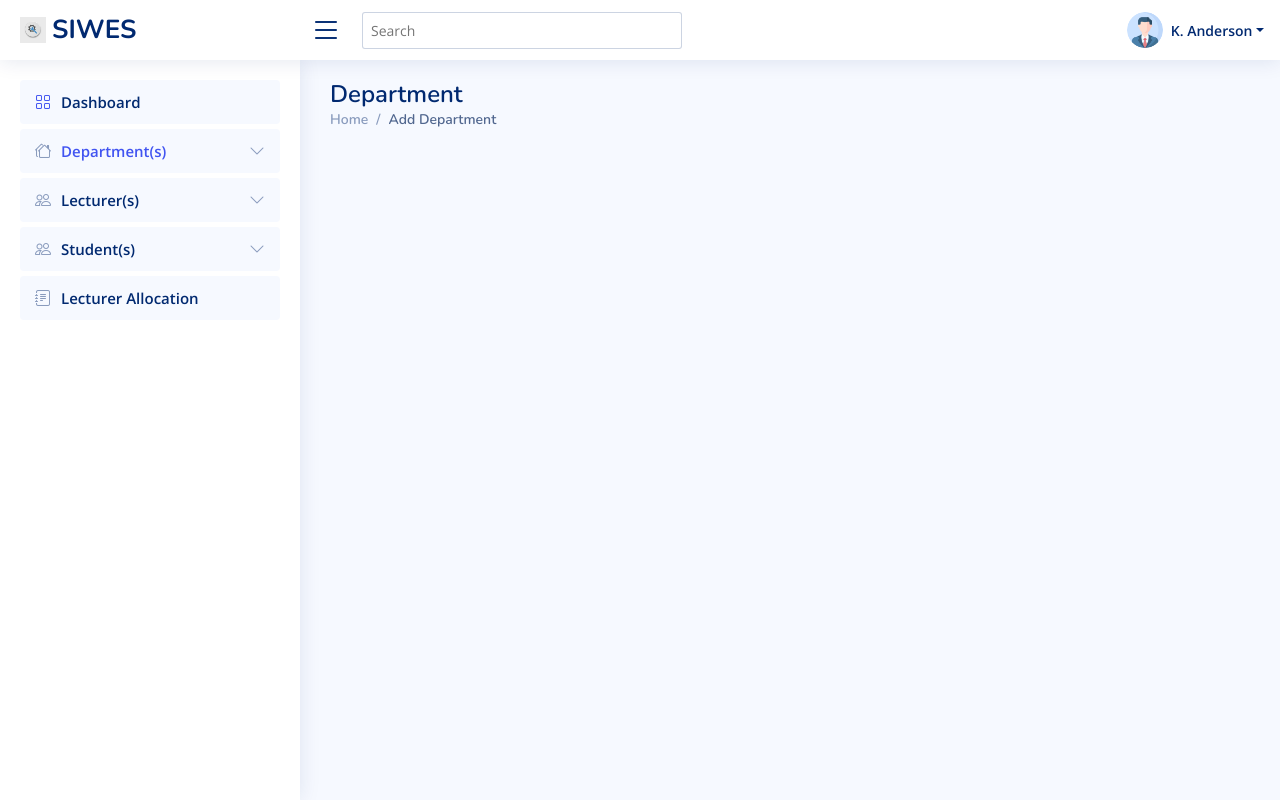
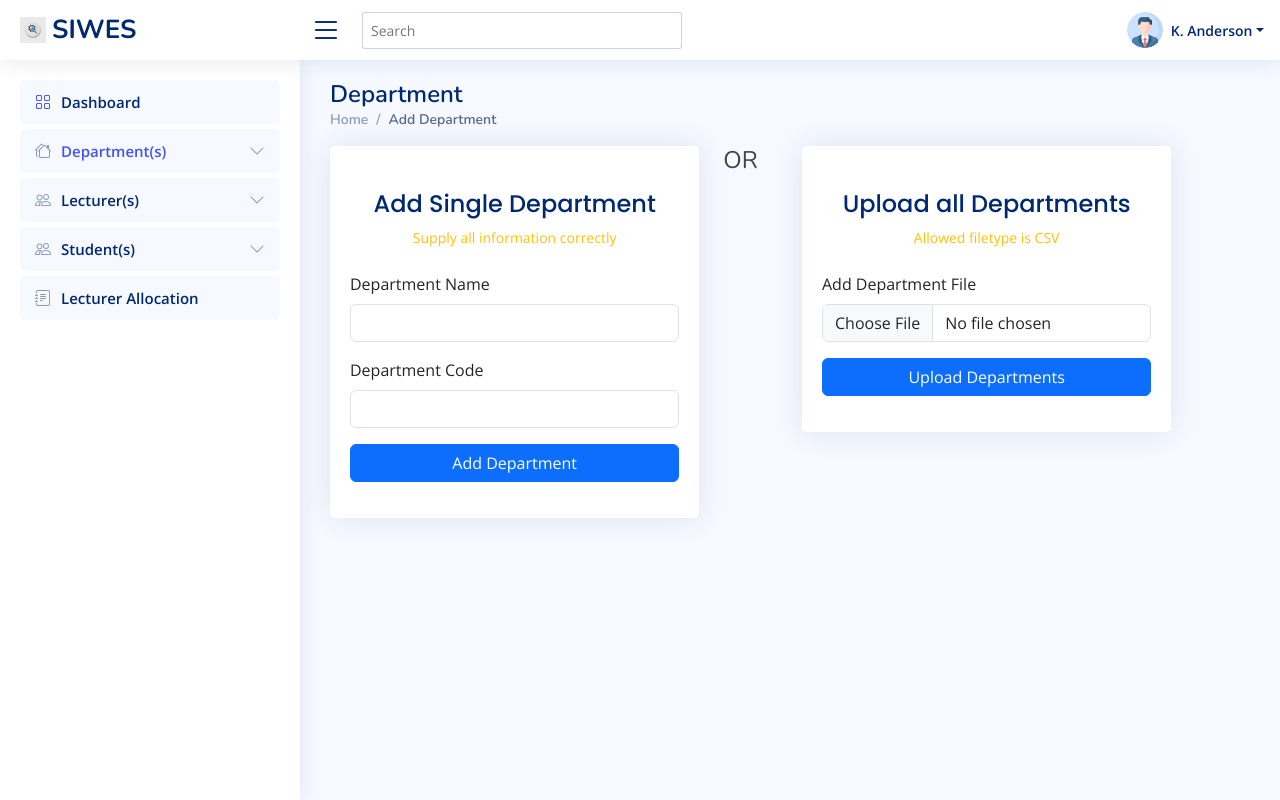
Before and after one commit to coding-fortunatus/siwes-allocation-system, a PHP site: page /add_department.php in a window 1280 px wide. Run offline with PHP 8.4, Linux system fonts and the light colour scheme; some libraries are stand-ins or nearby versions.

Commit message:
Creating add_department file template and adding some login functionality

```diff
--- a/add_department.php
+++ b/add_department.php
@@ -1,3 +1,9 @@
+<?php
+
+$departments = $department_code = $success = "";
+$department_error = $department_code_error = $dept_error = $file_error = "";
+?>
+
 <?php require_once './includes/header.php'; ?>
 <!-- ======= Header ======= -->
 <header id="header" class="header fixed-top d-flex align-items-center">
@@ -146,13 +152,64 @@
 
     <section class="section dashboard">
         <div class="row">
-
             <!-- Left side columns -->
             <div class="col-lg-12">
                 <div class="row">
-                </div>
-            </div><!-- End Left side columns -->
-        </div>
+                    <div class="col-md-5">
+                        <div class="card mb-3">
+                            <div class="card-body">
+                                <form action="<?php echo htmlspecialchars($_SERVER['PHP_SELF']) ?>" method="POST">
+                                    <div class="pt-4 pb-2">
+                                        <h5 class="card-title text-center pb-0 fs-4">Add Single Department</h5>
+                                        <p class="text-warning text-center small">Supply all information
+                                            correctly</p>
+                                    </div>
+                                    <div class="form-group">
+                                        <label for="deptsname" class="form-label">Department Name</label>
+                                        <input type="text" class="form-control mb-3" name="department_name"
+                                            id="deptsname">
+                                        <span class="text-danger"><?php echo $department_error; ?></span>
+                                    </div>
+                                    <div class="form-group">
+                                        <label for="deptscode" class="form-label">Department Code</label>
+                                        <input type="text" class="form-control mb-3" name="department_code"
+                                            id="deptscode">
+                                        <span class="text-danger"><?php echo $department_code_error; ?></span>
+                                    </div>
+                                    <div class="col-12 mb-3">
+                                        <input class="btn btn-primary w-100" type="submit" name="single_department"
+                                            value="Add Department">
+                                    </div>
+                                </form>
+                            </div>
+                        </div>
+                    </div>
+                    <div class="col-md-1">
+                        <h3 class="h4">OR</h3>
+                    </div>
+                    <div class="col-md-5">
+                        <div class="card mb-3">
+                            <div class="card-body">
+                                <form action="<?php echo htmlspecialchars($_SERVER['PHP_SELF']) ?>" method="POST">
+                                    <div class="pt-4 pb-2">
+                                        <h5 class="card-title text-center pb-0 fs-4">Upload all Departments</h5>
+                                        <p class="text-warning text-center small">Allowed filetype is CSV</p>
+                                    </div>
+                                    <div class="form-group">
+                                        <label for="dptfile" class="form-label">Add Department File</label>
+                                        <input type="file" class="form-control mb-3" name="departments" id="dptfile">
+                                        <span class="text-danger"><?php echo $file_error; ?></span>
+                                    </div>
+                                    <div class="col-12 mb-3">
+                                        <input class="btn btn-primary w-100" type="submit" name="upload_department"
+                                            value="Upload Departments">
+                                    </div>
+                                </form>
+                            </div>
+                        </div>
+                    </div>
+                </div><!-- End Left side columns -->
+            </div>
     </section>
 </main><!-- End #main -->
 <?php require_once './includes/footer.php'; ?>
--- /dev/null
+++ b/includes/dbh.php
@@ -0,0 +1,12 @@
+<?php
+
+$hostname = "localhost";
+$username = "root";
+$password = "";
+$dbname = "siwes_allocation";
+
+$conn = mysqli_connect($hostname, $username, $password, $dbname);
+
+if (!$conn) {
+    die("Error encountered: ".mysqli_connect_error($conn));
+}
--- a/includes/header.php
+++ b/includes/header.php
@@ -1,3 +1,4 @@
+<?php require_once 'dbh.php'; ?>
 <!DOCTYPE html>
 <html lang="en">
 
```
Also changed, not shown: index.php (+17 -0 lines), login.php (added, +191 -0 lines), useful/pages-login.html (deleted, +0 -135 lines).
